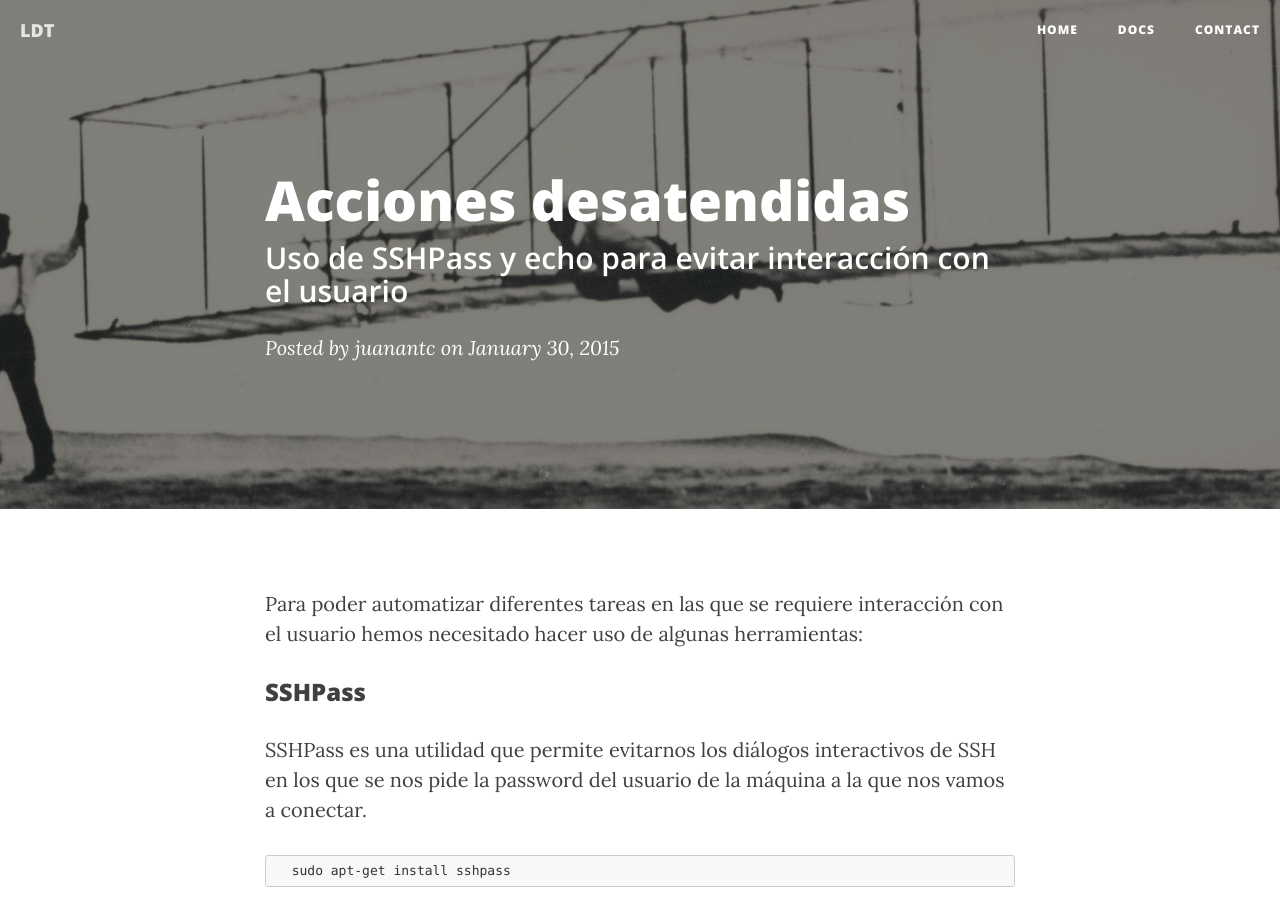
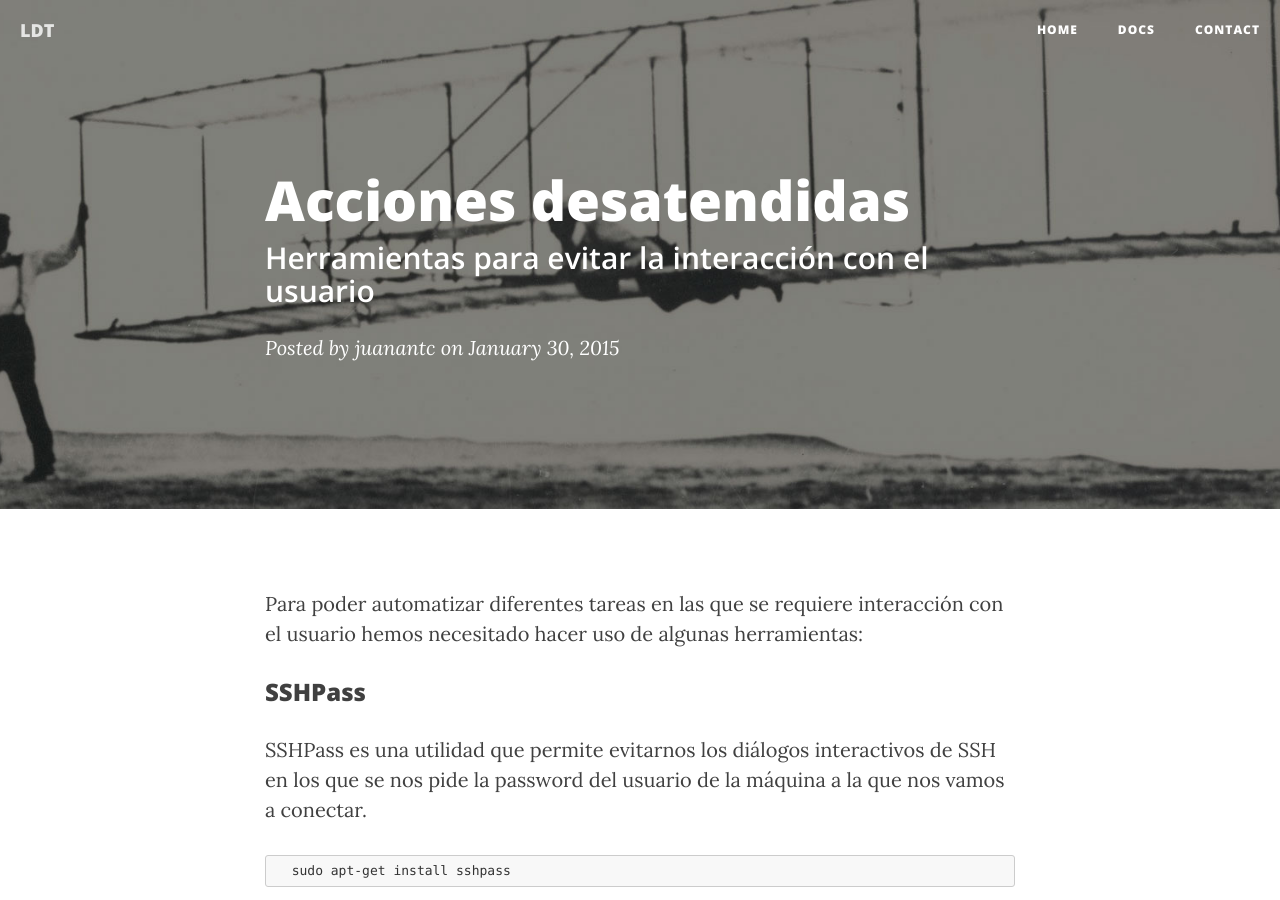
Before and after one commit to freelinuxdistrodeployed/LDT, a Jekyll site: the page built from _posts/2015-01-30-Acciones-desatendidas.md, in a window 1280 px wide and 900 px high. Built offline with Jekyll 4.4.1, drawn with Linux system fonts in a browser that asks for light colours; nearby versions of some CDN libraries.

Commit message:
Update 2015-01-30-Acciones-desatendidas.md

```diff
--- a/_posts/2015-01-30-Acciones-desatendidas.md
+++ b/_posts/2015-01-30-Acciones-desatendidas.md
@@ -1,7 +1,7 @@
 ---
 layout:     post
 title:      "Acciones desatendidas"
-subtitle:   "Uso de SSHPass y echo para evitar interacción con el usuario"
+subtitle:   "Herramientas para evitar la interacción con el usuario"
 date:       2015-01-30 20:00:00
 author:     "juanantc"
 header-img: "img/post-bg-02.jpg"
```
